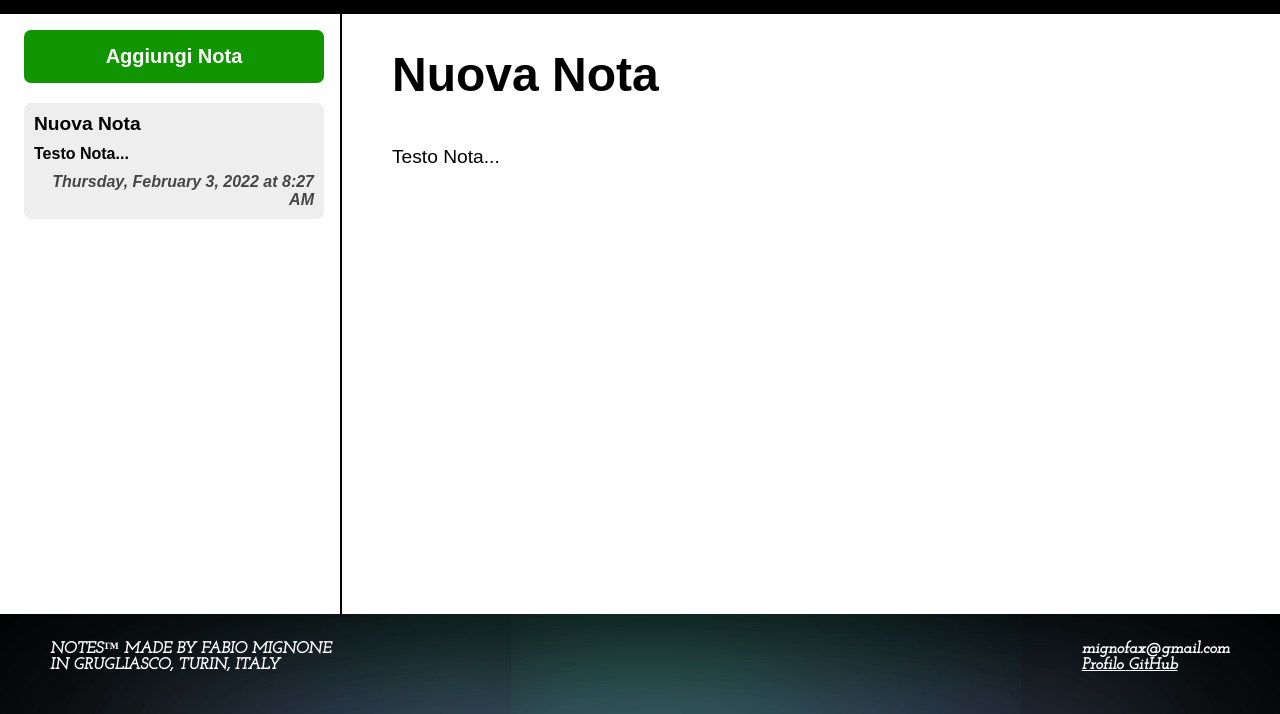
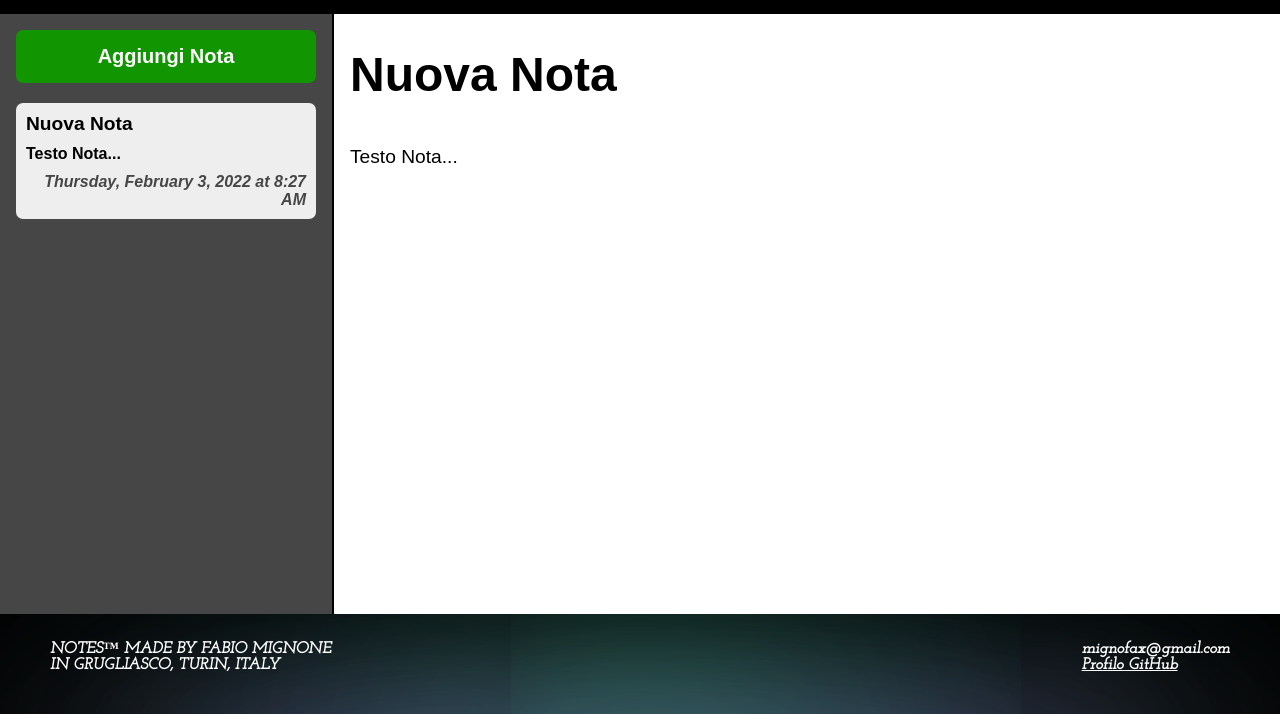
Before and after one commit to Fabio-Mignone/NOTES, a plain HTML site: page Notes/index.html in a window 1280 px wide. Both pictures are taken after a click on the button "Aggiungi Nota". Shown: the part 86-800 px from the top of the page. Drawn offline with nearby package versions, Linux system fonts and the light colour scheme; a web font is replaced by a local one.

Commit message:
reworked the style
make some adjustament for the style of the note section

```diff
--- a/Notes/CSS/Main.css
+++ b/Notes/CSS/Main.css
@@ -32,19 +32,24 @@
   display: flex;
   position: fixed;
   top: 100px;
-  height: 81.5%;
+  width: 100%;
 }
 
 .notes * {
   font-family: sans-serif;
+
 }
 
 .notes__sidebar {
+  position: fixed;
+  left: 0;
   border-right: 2px solid #000000;
   flex-shrink: 0;
   overflow-y: auto;
   padding: 1em;
   width: 300px;
+  height: 98%;
+  background-color: #464646;
 }
 
 .notes__add {
@@ -94,10 +99,14 @@
 }
 
 .notes__preview {
+  position: fixed;
+  left: 300px;
   display: flex;
   flex-direction: column;
   padding: 2em 3em;
   flex-grow: 1;
+  width: 80%;
+  height: 78%;
 }
 
 .notes__title,
```
